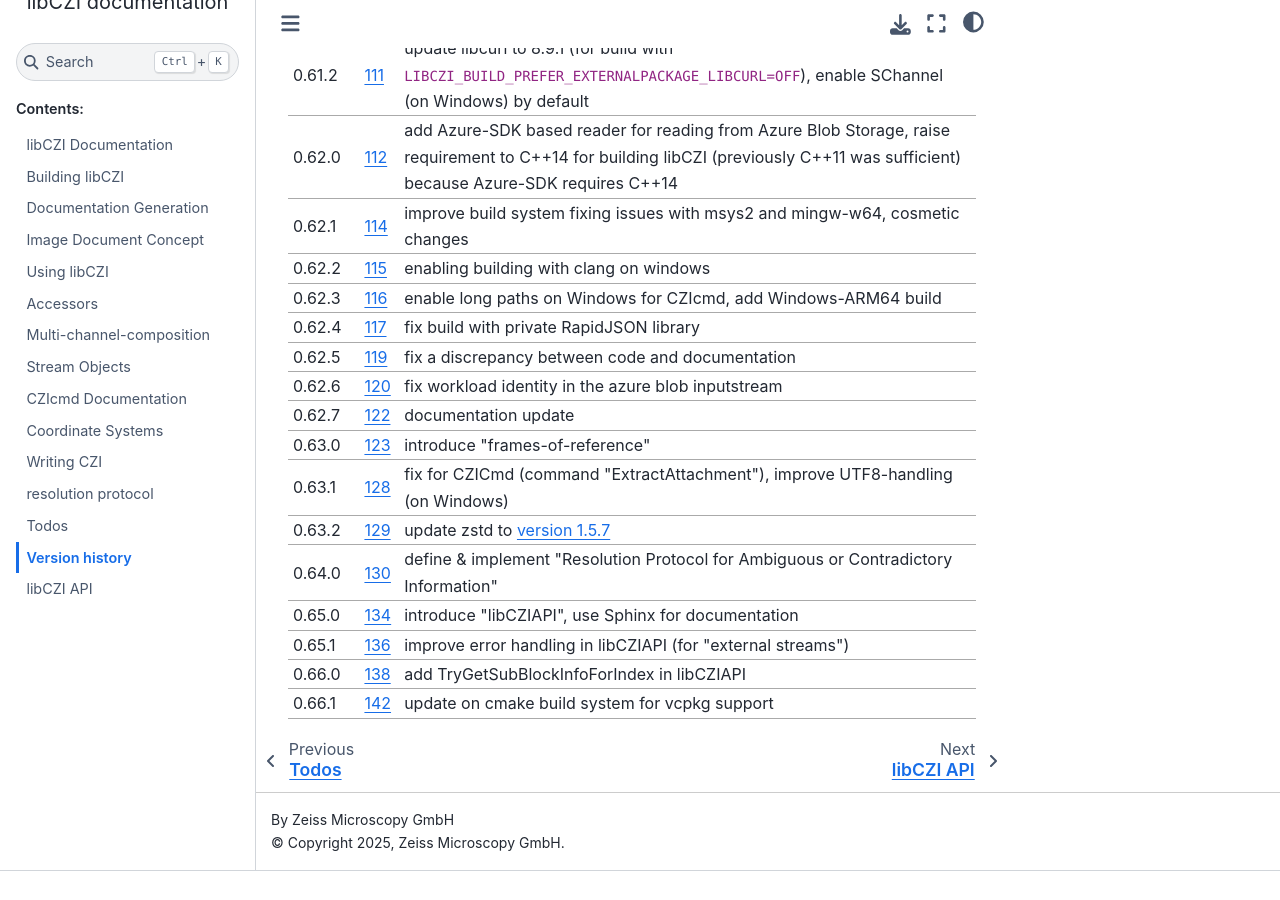
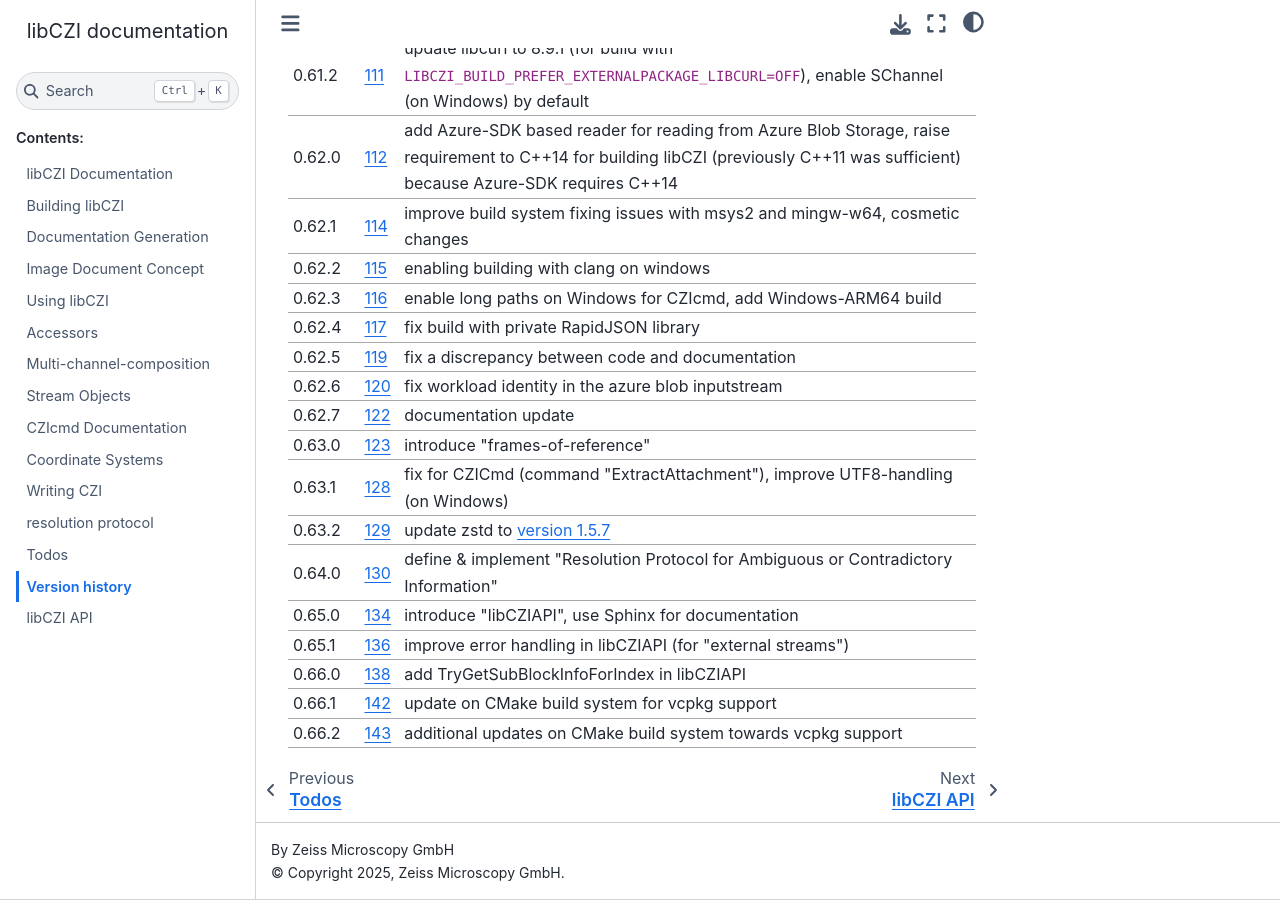
Before and after one commit to ZEISS/libczi, a Sphinx documentation site: the page built from docs/source/pages/version_history.md, in a window 1280 px wide and 900 px high, scrolled down 1014 px. Built offline with Sphinx 7.4.7 and the Sphinx Book theme 1.1.4, drawn with Linux system fonts in a browser that asks for light colours; pages that are not in the unit, such as notebooks, are missing from menus; before the commit the page ends 1885 px from its top, so only the background shows below that.

Commit message:
Update version to 0.66.2 and enhance CMake configuration
- Bump project version from 0.66.1 to 0.66.2 in CMakeLists.txt.
- Modify path for PROJECT_NAME configuration file for clarity.
- Restore complete content in libCZIConfig.cmake.in, including licensing and dependency information.
- Update version history in version_history.md to include changes for 0.66.2, focusing on CMake build system improvements for vcpkg support.

```diff
--- a/CMakeLists.txt
+++ b/CMakeLists.txt
@@ -3,7 +3,7 @@ cmake_minimum_required(VERSION 3.15)
 cmake_policy(SET CMP0091 NEW) # enable new "MSVC runtime library selection" (https://cmake.org/cmake/help/latest/variable/CMAKE_MSVC_RUNTIME_LIBRARY.html)
 
 project(libCZI
-      VERSION 0.66.1
+      VERSION 0.66.2
       HOMEPAGE_URL "https://github.com/ZEISS/libczi"
       DESCRIPTION "libCZI is an Open Source Cross-Platform C++ library to read and write CZI")
 
--- a/docs/source/pages/version_history.md
+++ b/docs/source/pages/version_history.md
@@ -41,4 +41,5 @@ Version history
  0.65.0             | [134](https://github.com/ZEISS/libczi/pull/134)      | introduce "libCZIAPI", use Sphinx for documentation
  0.65.1             | [136](https://github.com/ZEISS/libczi/pull/136)      | improve error handling in libCZIAPI (for "external streams")
  0.66.0             | [138](https://github.com/ZEISS/libczi/pull/138)      | add TryGetSubBlockInfoForIndex in libCZIAPI
- 0.66.1             | [142](https://github.com/ZEISS/libczi/pull/142)      | update on cmake build system for vcpkg support
+ 0.66.1             | [142](https://github.com/ZEISS/libczi/pull/142)      | update on CMake build system for vcpkg support
+ 0.66.2             | [143](https://github.com/ZEISS/libczi/pull/143)      | additional updates on CMake build system towards vcpkg support
```
Also changed, not shown: 3 other files.
